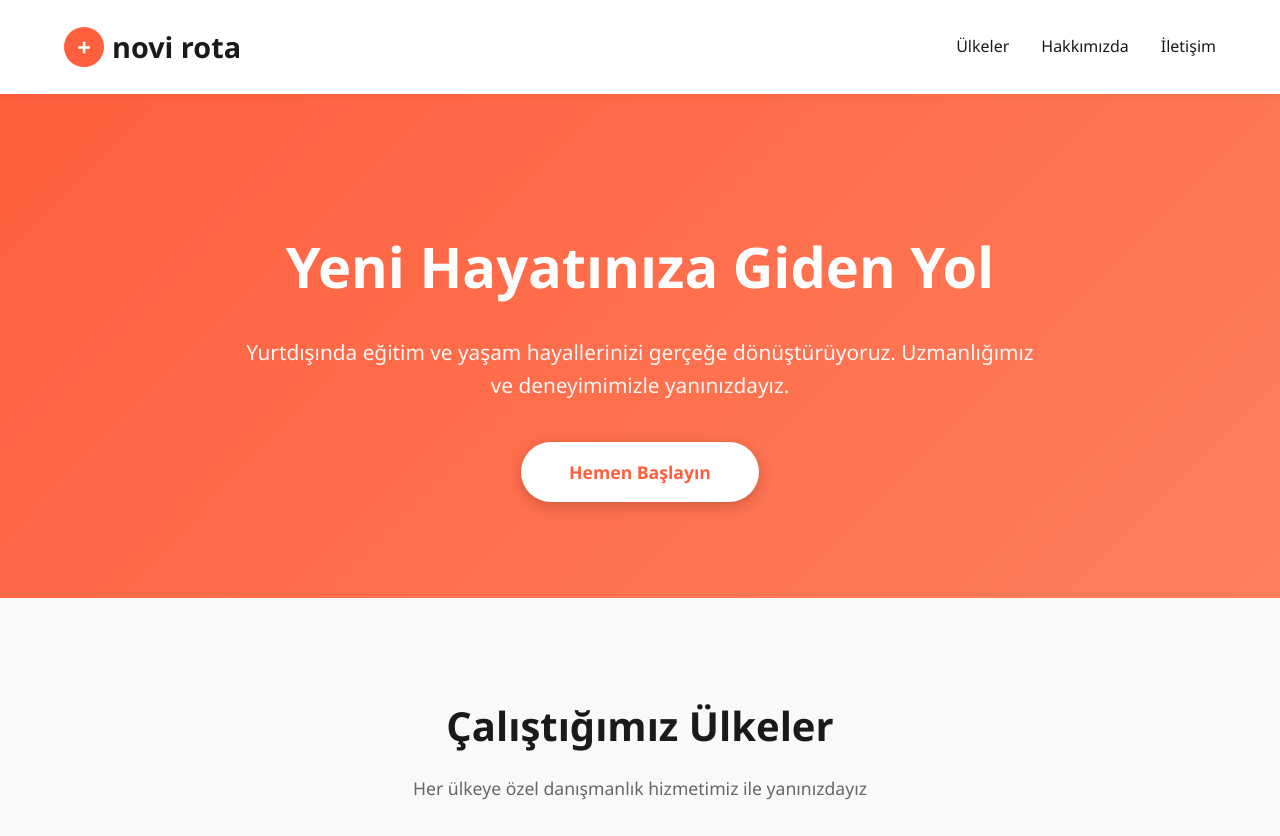
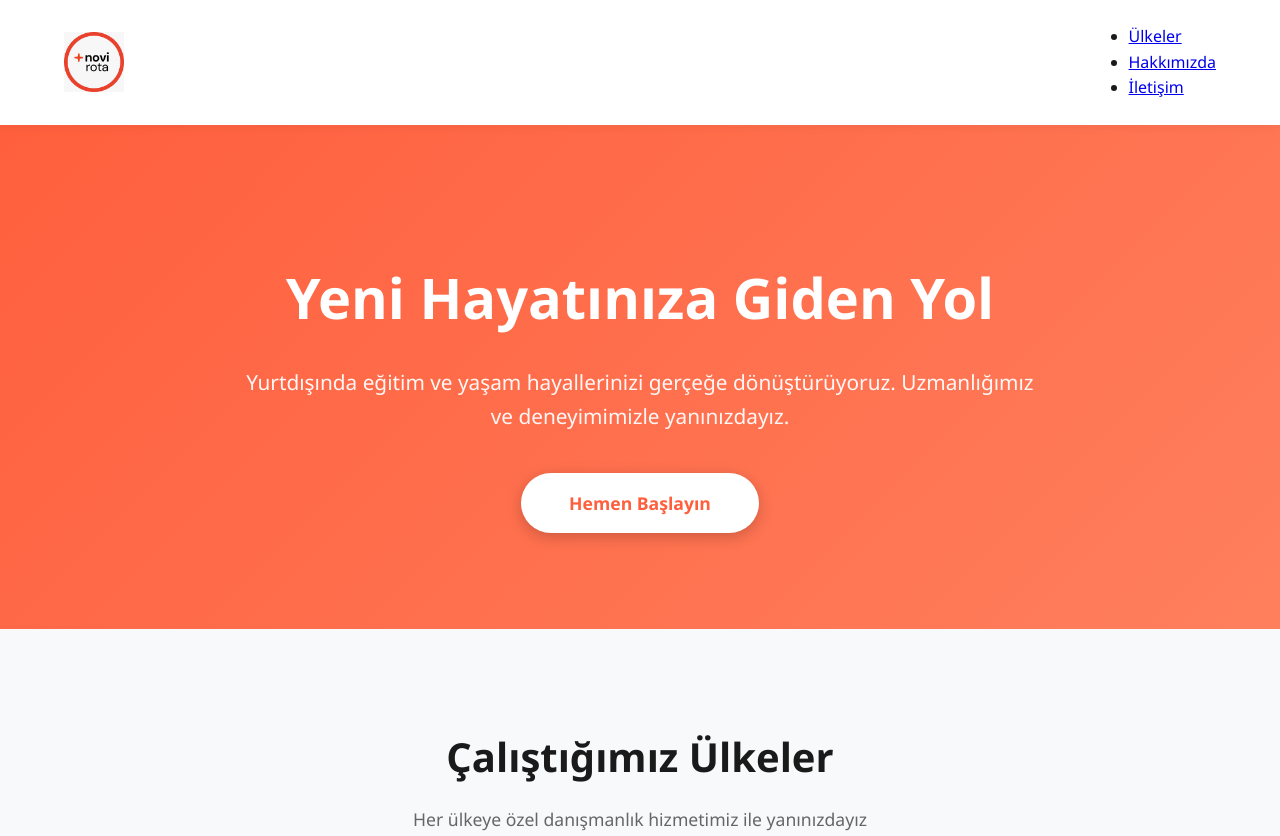
Before and after one commit to novirotaa/source, a website: page index.html in a window 1280 px wide. Shown: the top 836 px of the page. Drawn offline with Linux system fonts and the light colour scheme.

Commit message:
Update index.html

```diff
--- a/index.html
+++ b/index.html
@@ -43,41 +43,19 @@
 }
 
 .logo {
-            font-size: 1.8rem;
-            font-weight: bold;
-            color: var(--dark-text);
     display: flex;
     align-items: center;
-            gap: 0.5rem;
 }
 
-        .logo-icon {
-            width: 40px;
-            height: 40px;
-            background: var(--primary-orange);
-            border-radius: 50%;
-            display: flex;
-            align-items: center;
-            justify-content: center;
-            color: var(--white);
-            font-size: 1.5rem;
+.logo-image {
+    height: 60px;
+    width: auto;
+    cursor: pointer;
+    transition: transform 0.3s;
 }
 
-        .nav-links {
-            display: flex;
-            gap: 2rem;
-            list-style: none;
-        }
-
-        .nav-links a {
-            text-decoration: none;
-            color: var(--dark-text);
-            font-weight: 500;
-            transition: color 0.3s;
-        }
-
-        .nav-links a:hover {
-            color: var(--primary-orange);
+.logo-image:hover {
+    transform: scale(1.05);
 }
 
         /* Hero Section */
@@ -510,19 +488,15 @@
 
         /* Responsive */
         @media (max-width: 768px) {
-            .hero h1 {
-                font-size: 2.5rem;
-            }
-
-            .hero p {
-                font-size: 1.1rem;
+    .logo-image {
+        height: 45px;
     }
 
     .nav-links {
         gap: 1rem;
         font-size: 0.9rem;
     }
-
+}
             .about-content {
                 grid-template-columns: 1fr;
                 gap: 2rem;
@@ -549,11 +523,11 @@
 </head>
 <body>
     <!-- Header -->
+    <!-- Header -->
 <header>
     <nav>
         <div class="logo">
-                <div class="logo-icon">+</div>
-                <span>novi rota</span>
+            <img src="novirota-logo.jpg" alt="Novi Rota" class="logo-image">
         </div>
         <ul class="nav-links">
             <li><a href="#ulkeler">Ülkeler</a></li>
```
Lines whose indentation alone changed are shown as unchanged.
